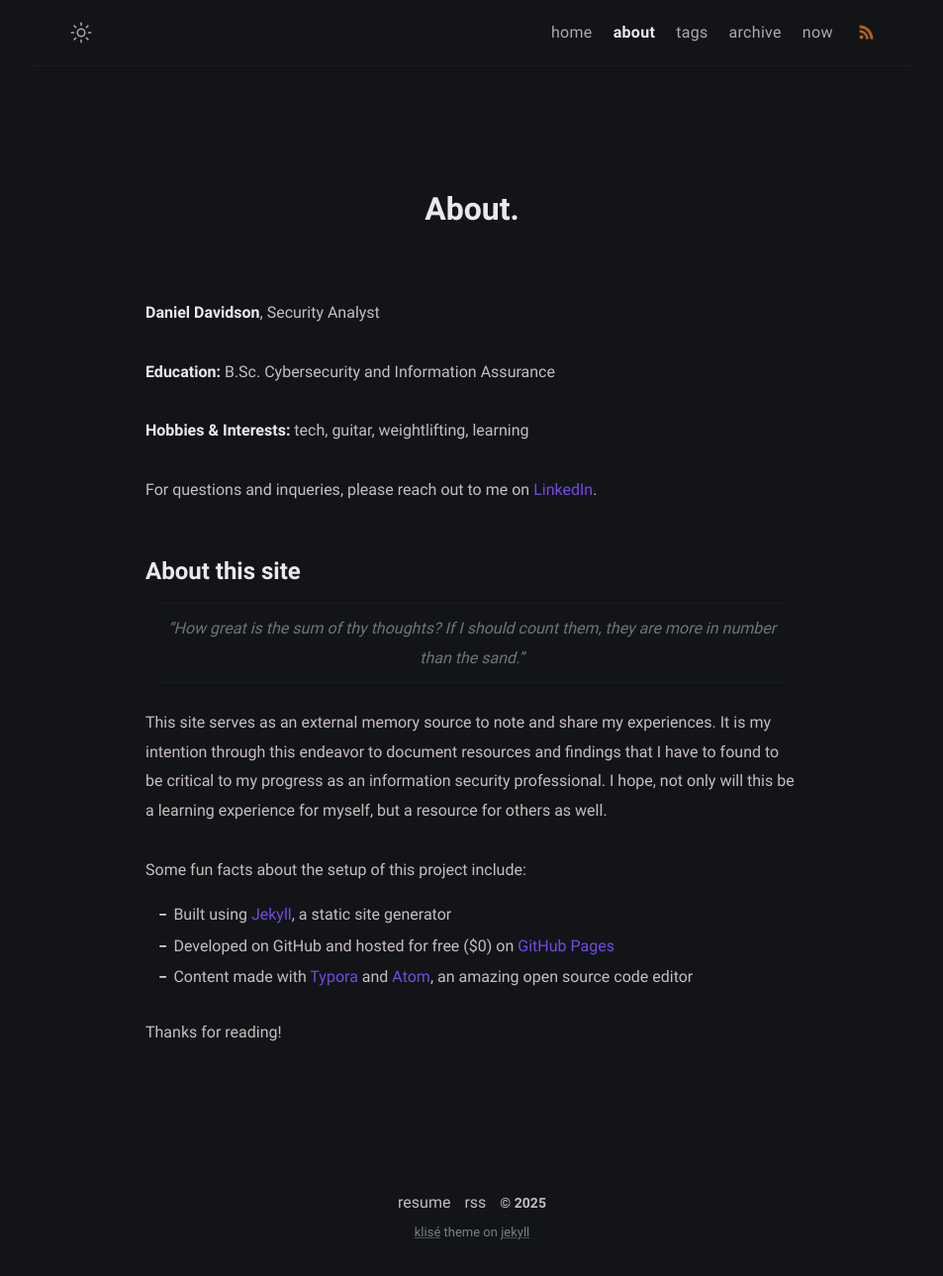
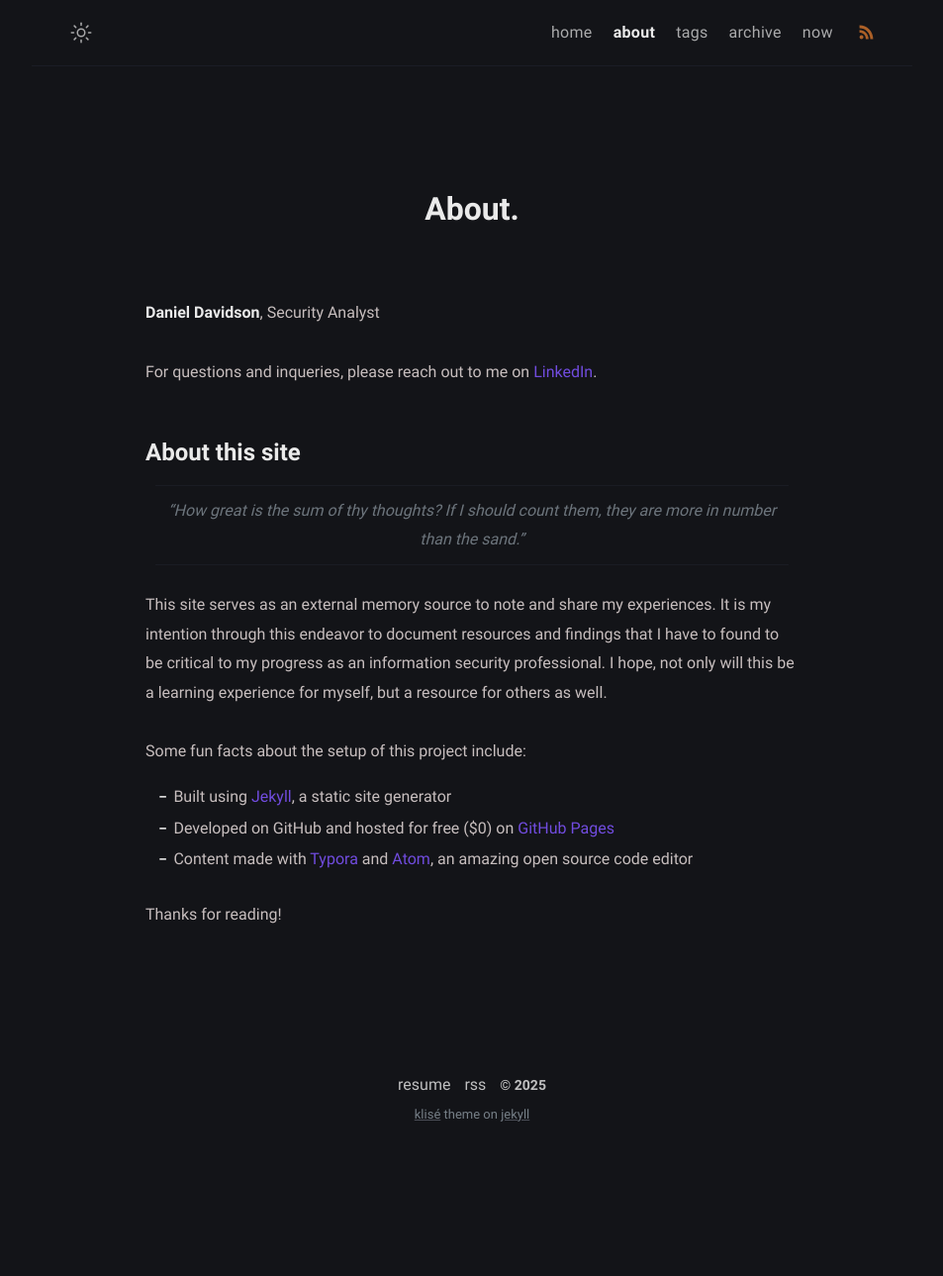
Before and after one commit to dadavidson/dadavidson-blog, a Jekyll site: the page built from about.md, in a window 1280 px wide. Shown: the whole page at 99% size, without its empty margins (163-1116 px from the left). Built offline with Jekyll 4.4.1, drawn with Linux system fonts in a browser that asks for light colours; after the commit the page ends 1170 px from its top, so only the background shows below that.

Commit message:
Update about.md

```diff
--- a/about.md
+++ b/about.md
@@ -6,10 +6,6 @@ weight: 1
 ---
 
 **Daniel Davidson**, Security Analyst
-
-**Education:** B.Sc. Cybersecurity and Information Assurance
-
-**Hobbies & Interests:** tech, guitar, weightlifting, learning
 
 For questions and inqueries, please reach out to me on [LinkedIn](https://linkedin.com/in/danieldav).
 
```
